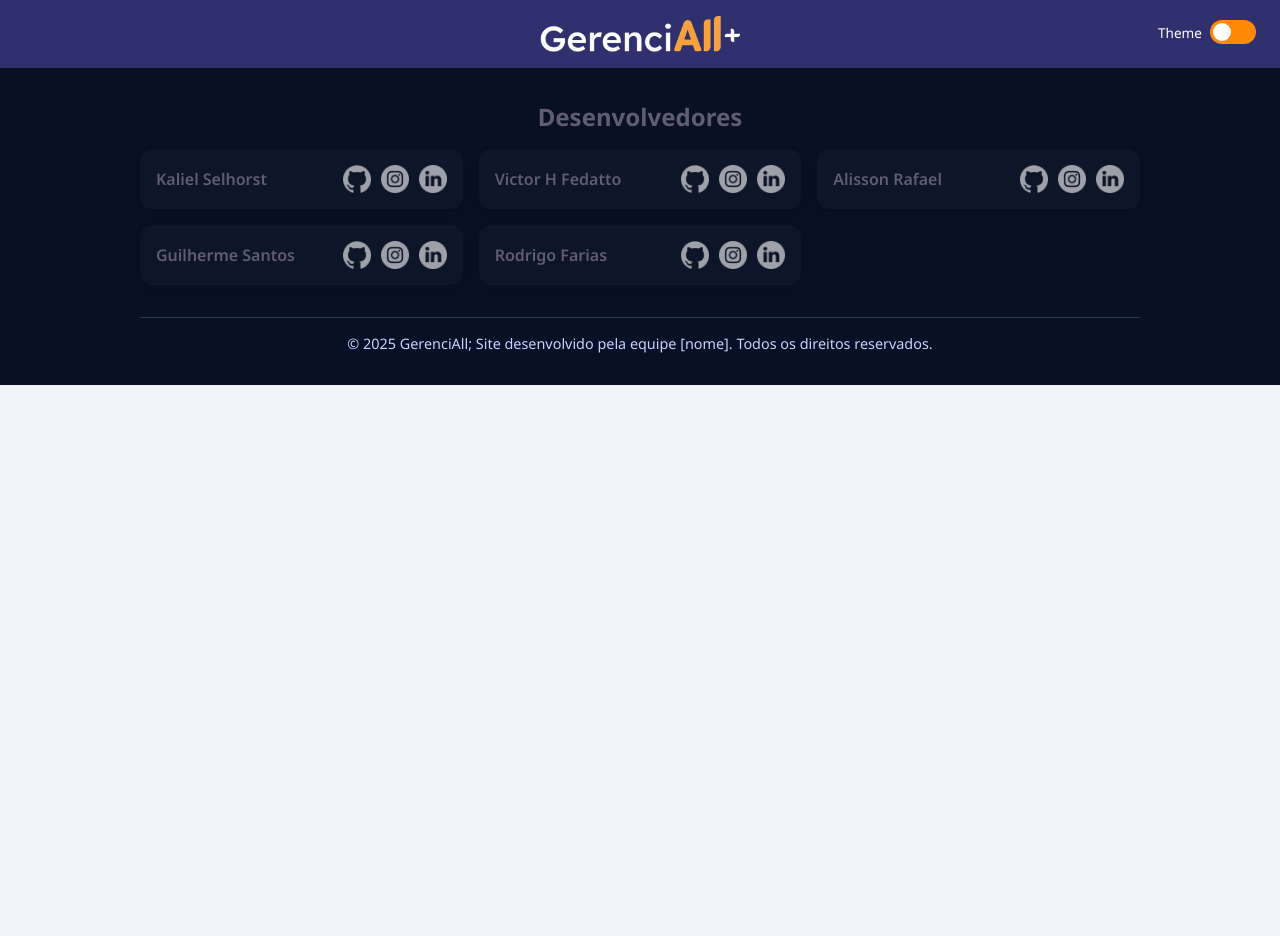
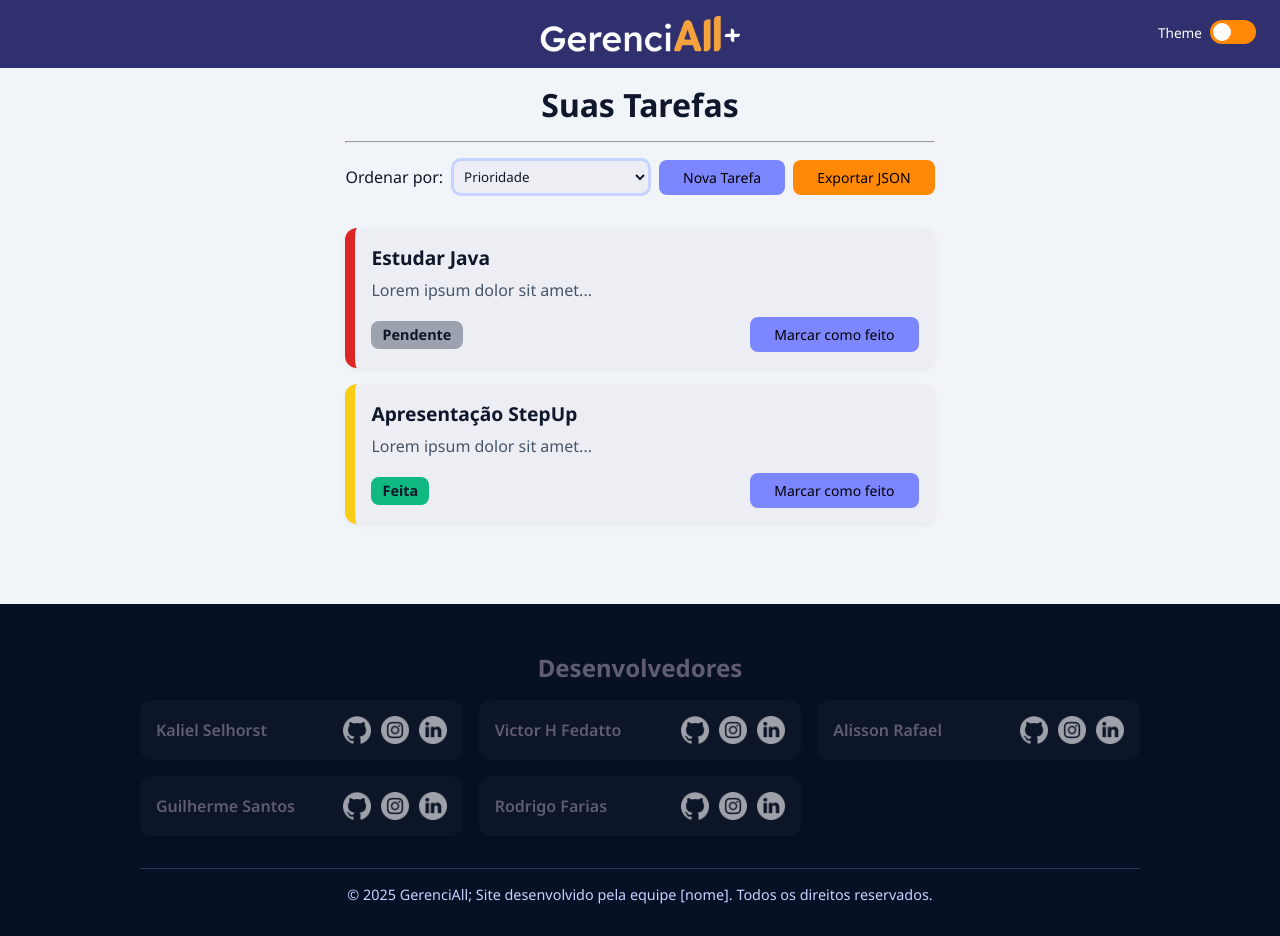
Before and after one commit to vhfedatto/pjt-Gerenciall, a plain HTML site: page _victor/pages/dashboard.html in a window 1280 px wide. Drawn offline with Linux system fonts and the light colour scheme.

Commit message:
Alpha 1.0.1
Adição do dashboard e códigos do css

```diff
--- a/_victor/pages/dashboard.html
+++ b/_victor/pages/dashboard.html
@@ -23,9 +23,29 @@
         </div>
     </header>
 
-    <main class="container">
+  <main>
+    <section class="titulo">
+      <h2>Suas Tarefas</h2>
+      <hr>
 
-    </main>
+      <div class="acoes-topo">
+        <label for="ordenar">Ordenar por:</label>
+        <select id="ordenar" class="filtro-select">
+          <option>Prioridade</option>
+          <option>Status</option>
+          <option>Data</option>
+        </select>
+
+        <button id="btnNova" onclick="window.location.href='criar-tarefa.html'">Nova Tarefa</button>
+        <button id="btnExportar" onclick="exportarJSON()">Exportar JSON</button>
+      </div>
+    </section>
+
+    <!-- LISTA DE TAREFAS -->
+    <section id="lista-tarefas">
+      <!-- Tarefas serão inseridas dinamicamente com JavaScript -->
+    </section>
+  </main>
 
     <footer>
         <div class="footer-conteudo">
@@ -72,5 +92,67 @@
     </footer>
 
     <script src="../script/login.js"></script>
+
+    <script>
+        const tarefas = [
+        {
+            titulo: "Estudar Java",
+            descricao: "Lorem ipsum dolor sit amet...",
+            prioridade: "alta",
+            status: "pendente",
+            data: "2025-06-04"
+        },
+        {
+            titulo: "Apresentação StepUp",
+            descricao: "Lorem ipsum dolor sit amet...",
+            prioridade: "media",
+            status: "feita",
+            data: "2025-06-06"
+        }
+        ];
+
+        function criarTarefaCard(tarefa) {
+        const cores = {
+            alta: "#DC2626",
+            media: "#FACC15",
+            baixa: "#93C5FD"
+        };
+
+        const statusCores = {
+            pendente: "#9CA3AF",
+            feita: "#10B981"
+        };
+
+        const card = document.createElement("div");
+        card.className = "card";
+        card.style.borderLeft = `10px solid ${cores[tarefa.prioridade]}`;
+
+        card.innerHTML = `
+            <h3>${tarefa.titulo}</h3>
+            <p>${tarefa.descricao}</p>
+            <div class="card-actions">
+            <span class="status" style="background-color: ${statusCores[tarefa.status]}">${tarefa.status.charAt(0).toUpperCase() + tarefa.status.slice(1)}</span>
+            <button id="btnMarcar" style="background-color: var(--botaoAzul);">Marcar como feito</button>
+            </div>
+        `;
+        return card;
+        }
+
+        function carregarTarefas() {
+        const lista = document.getElementById("lista-tarefas");
+        lista.innerHTML = "";
+        tarefas.forEach(tarefa => lista.appendChild(criarTarefaCard(tarefa)));
+        }
+
+        function exportarJSON() {
+        const dataStr = "data:text/json;charset=utf-8," + encodeURIComponent(JSON.stringify(tarefas, null, 2));
+        const dlAnchor = document.createElement("a");
+        dlAnchor.setAttribute("href", dataStr);
+        dlAnchor.setAttribute("download", "tarefas.json");
+        dlAnchor.click();
+        }
+
+        carregarTarefas();
+    </script>
 </body>
 </html>
--- a/_victor/style/dashboard.css
+++ b/_victor/style/dashboard.css
@@ -2,3 +2,153 @@
 
 @import url('https://fonts.googleapis.com/css2?family=Noto+Sans:ital,wght@0,100..900;1,100..900&display=swap');
 @import "tailwindcss";
+
+/* Cores principais */
+:root{
+    --bgColor: oklch(96.8% 0.007 247.896); /* Slate */ /* https://tailwindcss.com/docs/colors */
+    --inptColor: #eceef4;
+    --border-color: oklch(87% 0.065 274.039); /* Indigo */
+    --txt-color: #0f172a;
+
+    --botaoAzul: oklch(67.3% 0.182 276.935);
+    --botaoAzulHover: oklch(58.5% 0.233 277.117);
+    --shadowEntrar:#2339ffab;
+
+    --botaoLrj: oklch(75% 0.183 55.934); /* Orange */
+    --botaoLrjHover: oklch(70.5% 0.213 47.604); /* Orange */
+    --shadowCriar:#ff6d23ab;
+
+    --btnRoxo: oklch(49.6% 0.265 301.924);
+
+    --shadowBox:rgba(0, 0, 0, 0.12);
+
+    --vermelho: #dc2626;
+    --amarelo: #facc15;
+    --azul-claro: #93c5fd;
+}
+
+
+body.dark {
+    --bgColor: oklch(12.9% 0.042 264.695);
+    --border-color: oklch(37.2% 0.044 257.287);
+    --inptColor: oklch(27.9% 0.041 260.031);
+    --txt-color: #fff;
+}
+
+* {
+  margin: 0;
+  padding: 0;
+  box-sizing: border-box;
+}
+
+/* Já editado e pronto para aplicar o modo noturno */
+body {
+    background-color: var(--fundo-claro);
+    color: var(--texto);
+}
+
+main {
+    max-width: 1500px;
+    margin: auto;
+    padding-bottom: 4rem;
+}
+
+hr{
+    margin: 15px 0 15px 0;
+}
+
+h2 {
+    font-size: 32px;
+    margin: 15px 0 15px 0;
+    text-align: center;
+}
+
+.acoes-topo {
+    display: flex;
+    gap: 0.5rem;
+    justify-content: center;
+    align-items: center;
+    margin-bottom: 2rem;
+    flex-wrap: wrap;
+}
+
+button {
+    padding: 8px 24px;
+    border-radius: 8px;
+    border: none;
+    font-size: 14px;
+    cursor: pointer;
+    transition: background-color 0.3s, color 0.3s;
+}
+
+#btnExportar{
+    background-color: var(--botaoLrj);
+    transition: background-color 0.3s ease, transform 0.3s ease, box-shadow 0.3s ease;
+}
+
+#btnNova, #btnMarcar{
+    background-color: var(--botaoAzul);
+    transition: background-color 0.3s ease, transform 0.3s ease, box-shadow 0.3s ease;
+}
+
+#btnExportar:hover{
+    background-color: var(--botaoLrjHover);
+    box-shadow: 0 0 5px var(--shadowCriar);
+    transform: translateY(-1px);
+}
+
+#btnNova:hover, #btnMarcar:hover{
+    background-color: var(--botaoAzulHover);
+    box-shadow: 0 0 5px var(--shadowEntrar);
+    transform: translateY(-1px);
+}
+
+.filtro-select{
+    background-color: var(--inptColor);
+    border: solid 3px var(--border-color);
+    border-radius: 10px;
+    width: 200px;
+    padding: 6px;
+    color: var(--texto);
+    transition: background-color 0.3s, color 0.3s;
+}
+.filtro-select:focus{
+    border-color: var(--btnRoxo);
+}
+
+/* Cards de tarefas */
+.card {
+  background-color: var(--inptColor);
+  border-radius: 12px;
+  padding: 1rem;
+  margin-bottom: 1rem;
+  box-shadow: 0 2px 5px rgba(0,0,0,0.05);
+  position: relative;
+  border-left: 12px solid var(--vermelho); /* padrão, será sobrescrito via JS */
+}
+
+.card h3 {
+  font-size: 1.2rem;
+  font-weight: bold;
+  margin-bottom: 0.5rem;
+}
+
+.card p {
+  margin-bottom: 1rem;
+  color: #475569;
+}
+
+.card-actions {
+  display: flex;
+  justify-content: space-between;
+  align-items: center;
+}
+
+/* Badge de status */
+.status {
+  padding: 0.3rem 0.7rem;
+  border-radius: 8px;
+  font-size: 0.9rem;
+  color: var(--txt-color);
+  font-weight: bold;
+}
```
Also changed, not shown: 2 other files.
